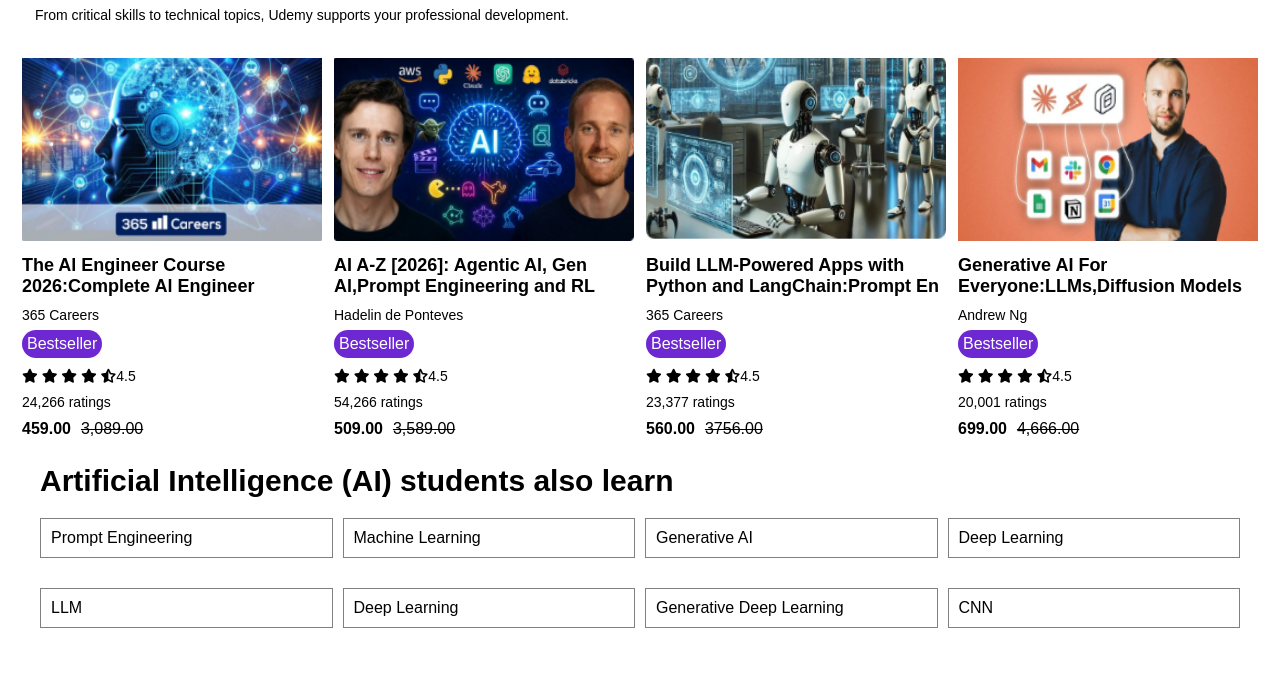
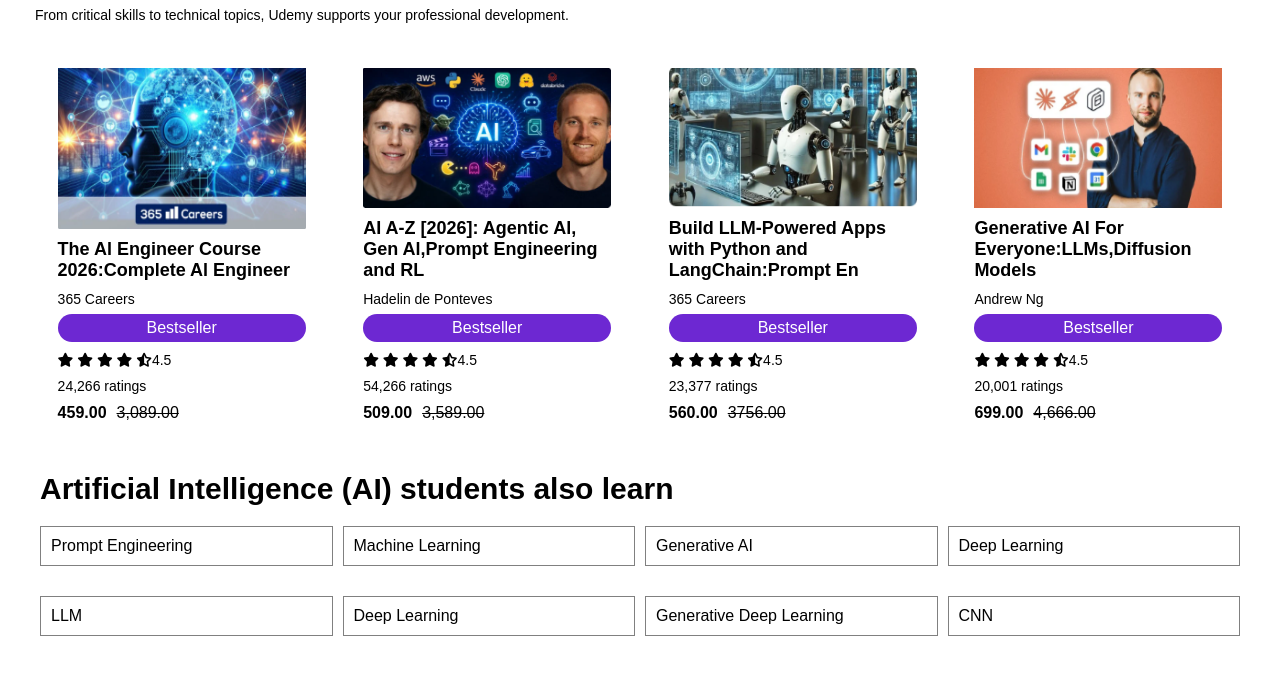
Before and after one commit to harshanth0112/umedy, a plain HTML site: page index.html in a window 1280 px wide. Shown: the part 673-1358 px from the top of the page. Drawn offline with Linux system fonts and the light colour scheme; a web font is replaced by a local one.

Commit message:
card update

```diff
--- a/style.css
+++ b/style.css
@@ -143,6 +143,8 @@
     margin-left: 20px;
     margin-right: 20px;
     flex-wrap: wrap;
+    flex-basis: 22%;
+    flex-grow:1;
 }
 
 .cardbox:hover ,.trendingbox .cardbox:hover {
@@ -150,13 +152,15 @@
 }
 
 .cardbox {
-    width: 300px;
-    display: inline-block;
+    width:20%;
+    display: flex;
+    flex-direction: column;
     margin-top: 10px;
+    padding: 10px;
 }
 
 .card-image {
-    width: 300px;
+    width: 100%;
     height: 50%;
 
 }
```
